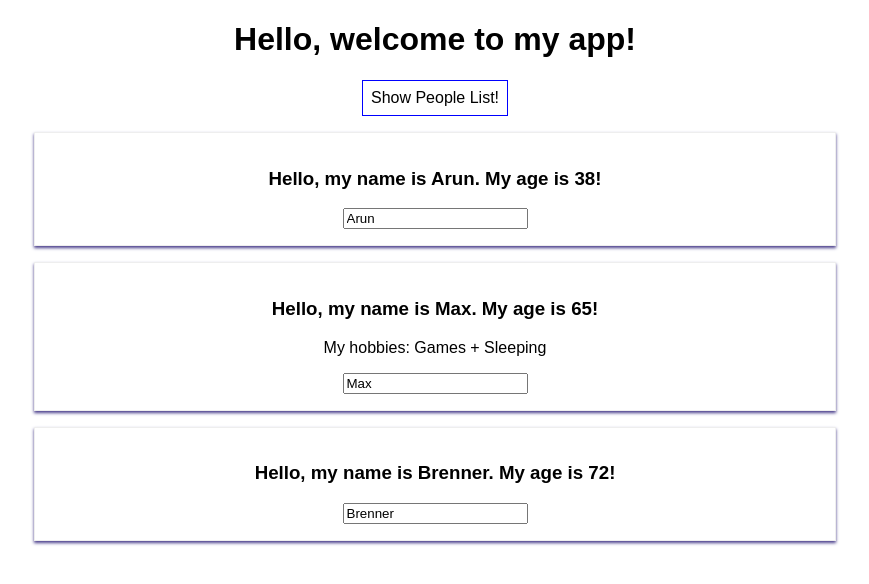
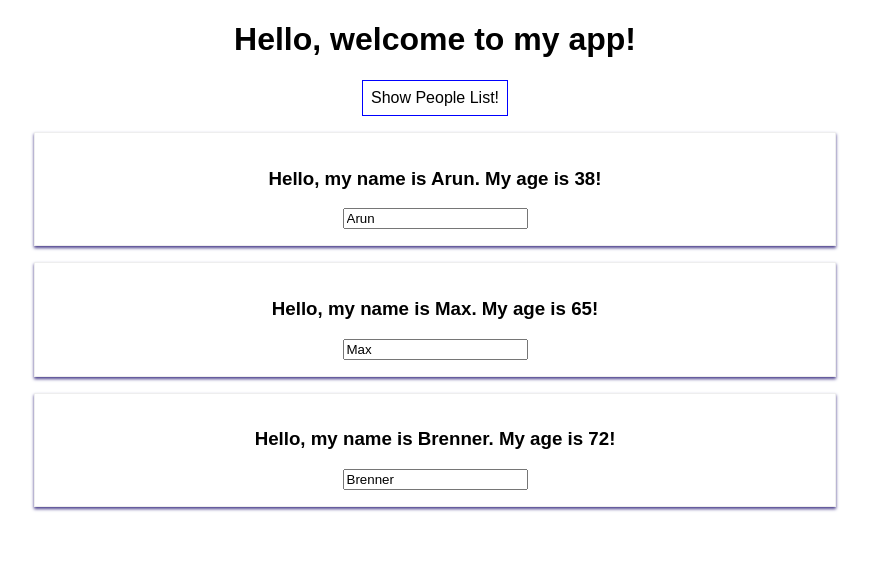
Before and after one commit to arunshariharan/first-react-app, a React (Create React App) app: page / in a window 1280 px wide. Both pictures are taken after a click on the button "Show People List!". Shown: the top 584 px of the page, without its empty margins (205-1074 px from the left). Built offline with nearby package versions, Linux system fonts and the light colour scheme.

Commit message:
[4, 59] modifying lists immutably - create a copy and change instead of modif original array

```diff
--- a/src/App.js
+++ b/src/App.js
@@ -34,6 +34,24 @@
     });
   }
 
+  deletePersonHandler = (personIndex) => {
+    // slice without args just returns a new copy of an array without modifying anything
+    // if we "SPLICE" in the next step without slicing, we will end up modifying original state
+    // which is dangerous since arrays are reference types.
+    // const persons = this.state.persons.slice();
+
+    // As an alternative, we can use the spread operator as below
+    // this copies and populates existing array into the new array
+    const persons = [...this.state.persons];
+
+    // splice adds/ removes data in an array.
+    // The first argument specifies the index to start splicing
+    // Second arg says how many to remove after that index
+    persons.splice(personIndex, 1);
+
+    this.setState({persons: persons});
+  }
+
   showPersonsHandler = () => {
     const showPersonsValue = this.state.showPersons;
     this.setState({showPersons: !showPersonsValue});
@@ -54,23 +72,15 @@
     if(this.state.showPersons) {
       persons = (
       <div>
-        <Person
-          name={this.state.persons[0].name}
-          age={this.state.persons[0].age}>
-        </Person>
-
-        <Person
-          name={this.state.persons[1].name}
-          age={this.state.persons[1].age}
-          click={() => this.switchNameHandler('Vanilla custard')}
-          changed={this.nameChangedHandler}>
-            My hobbies: Games + Sleeping
-        </Person>
-
-        <Person
-          name={this.state.persons[2].name}
-          age={this.state.persons[2].age}>
-        </Person>
+        {
+          this.state.persons.map((person, index) => {
+            return <Person
+              click = {this.deletePersonHandler.bind(this, index)}
+              name = {person.name}
+              age = {person.age}
+            />
+          })
+        }
       </div>
       );
     }
```
